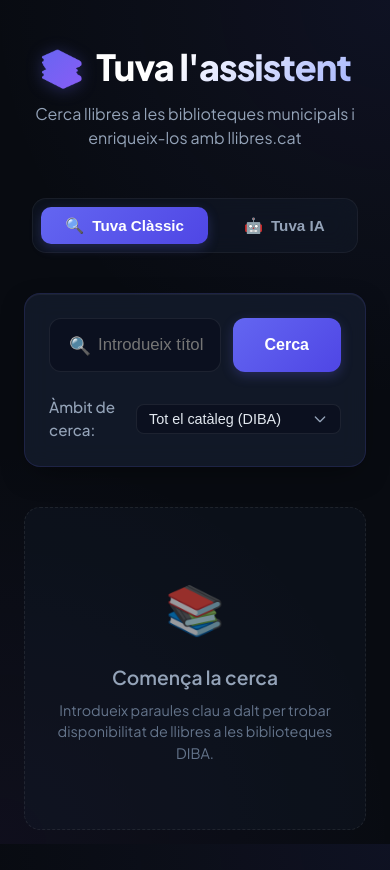
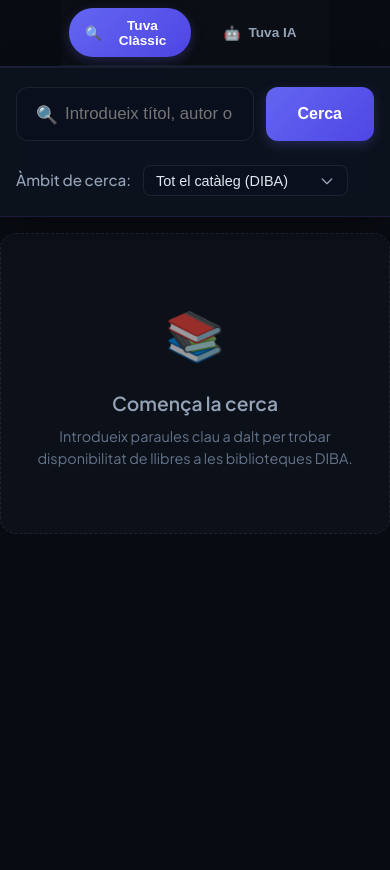
Before and after one commit to dmoliner/llibres-assist, a Vue app: page / in a window 390 px wide. After the commit the page ends 844 px from the top, so only its background shows below. Built offline with nearby package versions, Linux system fonts and the light colour scheme.

Commit message:
style: disseny responsive per a dispositius mòbils tipus full-screen i estil Gemini per a l'entrada de text

```diff
--- a/src/style.css
+++ b/src/style.css
@@ -1300,3 +1300,150 @@
   opacity: 0.5;
   cursor: not-allowed;
 }
+
+/* Mobile responsive styles */
+@media (max-width: 767px) {
+  body {
+    background: #080b11;
+  }
+
+  .app-container {
+    padding: 0;
+    height: 100vh;
+    height: 100dvh;
+    display: flex;
+    flex-direction: column;
+    max-width: 100%;
+  }
+
+  .app-header {
+    display: none; /* Hide large desktop header */
+  }
+
+  .tabs-navigation {
+    margin-bottom: 0;
+    border-radius: 0;
+    border-left: none;
+    border-right: none;
+    border-top: none;
+    background: #0b0e14;
+    padding: 0.5rem;
+    gap: 0.5rem;
+    display: flex;
+  }
+
+  .tab-btn {
+    flex: 1;
+    padding: 0.6rem 1rem;
+    font-size: 0.85rem;
+    border-radius: 24px;
+    justify-content: center;
+  }
+
+  /* Full screen Chat Container on Mobile */
+  .chat-assistant-container {
+    height: 100%;
+    flex: 1;
+    border-radius: 0;
+    border: none;
+    background: #080b11;
+    box-shadow: none;
+    display: flex;
+    flex-direction: column;
+  }
+
+  .chat-header {
+    padding: 0.75rem 1rem;
+    background: #0b0e14;
+  }
+
+  .chat-messages {
+    padding: 1rem;
+    gap: 1rem;
+    flex: 1;
+    overflow-y: auto;
+  }
+
+  .chat-bubble-wrapper {
+    max-width: 92%;
+  }
+
+  .chat-bubble {
+    padding: 0.8rem 1.1rem;
+    font-size: 0.95rem;
+    border-radius: 18px;
+  }
+
+  /* Input area styled like Gemini */
+  .chat-input-area {
+    padding: 0.75rem 1rem;
+    background: #080b11;
+    border-top: 1px solid rgba(255, 255, 255, 0.05);
+  }
+
+  .chat-form {
+    background: rgba(255, 255, 255, 0.04);
+    border: 1px solid rgba(255, 255, 255, 0.08);
+    border-radius: 28px;
+    padding: 4px;
+    gap: 0;
+    align-items: center;
+    box-shadow: 0 4px 12px rgba(0, 0, 0, 0.15);
+  }
+
+  .chat-input-field {
+    background: transparent !important;
+    border: none !important;
+    padding: 0.75rem 1.1rem;
+    font-size: 0.95rem;
+  }
+
+  .chat-input-field:focus {
+    box-shadow: none;
+  }
+
+  .btn-send-message {
+    width: 38px;
+    height: 38px;
+    border-radius: 50%;
+    margin-right: 4px;
+    flex-shrink: 0;
+    box-shadow: none;
+  }
+
+  /* Horizontal scroll for suggestions */
+  .chat-suggestions {
+    flex-wrap: nowrap;
+    overflow-x: auto;
+    padding: 0.2rem 0;
+    margin-top: 0.2rem;
+    scrollbar-width: none;
+    -ms-overflow-style: none;
+  }
+
+  .chat-suggestions::-webkit-scrollbar {
+    display: none;
+  }
+
+  .btn-suggestion {
+    flex-shrink: 0;
+    padding: 0.4rem 0.85rem;
+    font-size: 0.75rem;
+    border-radius: 16px;
+    background: rgba(255, 255, 255, 0.05);
+  }
+
+  /* Classic Search improvements on Mobile */
+  .search-card {
+    border-radius: 0;
+    border-left: none;
+    border-right: none;
+    margin-bottom: 1rem;
+    padding: 1.25rem 1rem;
+    background: rgba(22, 30, 49, 0.4);
+  }
+
+  .books-grid {
+    padding: 0 1rem 2rem 1rem;
+  }
+}
```
